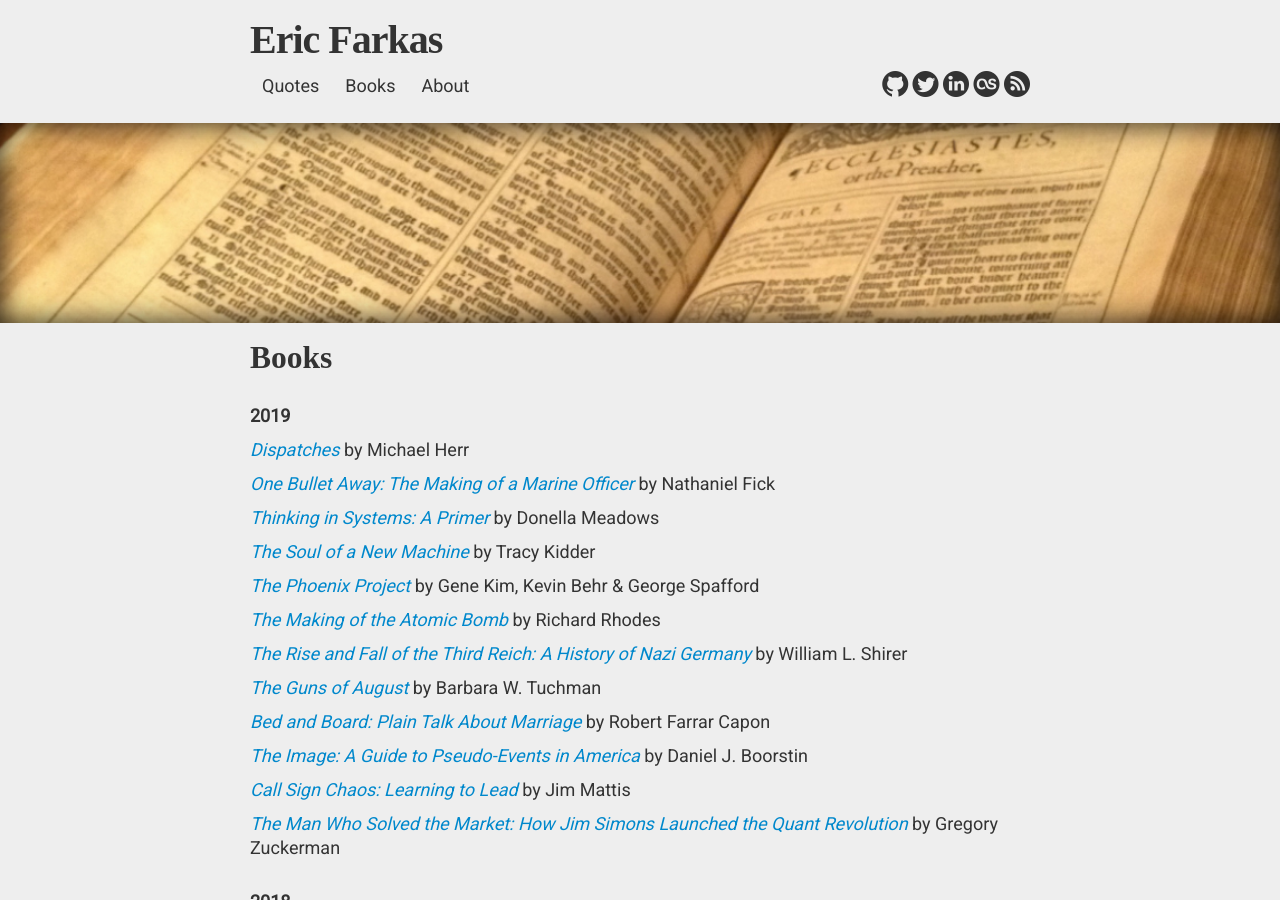
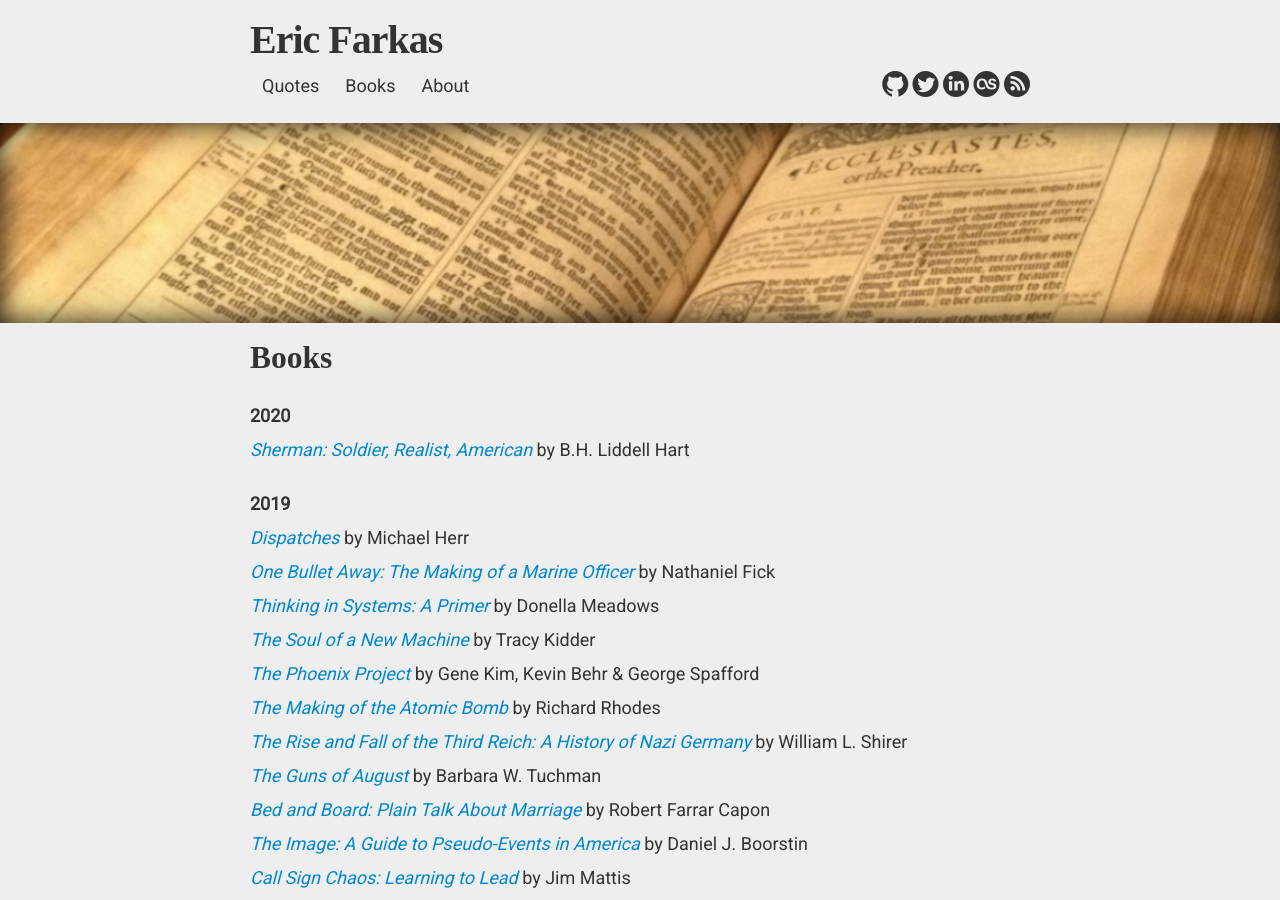
Before and after one commit to speric/speric.github.com, a Jekyll site: the page built from books/index.html, in a window 1280 px wide and 900 px high. Built offline with Jekyll 4.4.1, drawn with Linux system fonts in a browser that asks for light colours; some web fonts are replaced; comment, search, counter and statistics services are not loaded.

Commit message:
Add 'Sherman' to Books

```diff
--- a/books/index.html
+++ b/books/index.html
@@ -5,6 +5,12 @@ header_img: "quotes.jpg"
 ---
 
 <h2>Books</h2>
+
+<br/>
+
+<p><strong>2020</strong></p>
+
+<p><i><a href="https://www.amazon.com/Sherman-Soldier-Realist-American/dp/B07YPLX4L7/">Sherman: Soldier, Realist, American</a></i> by B.H. Liddell Hart</p>
 
 <br/>
 
```
